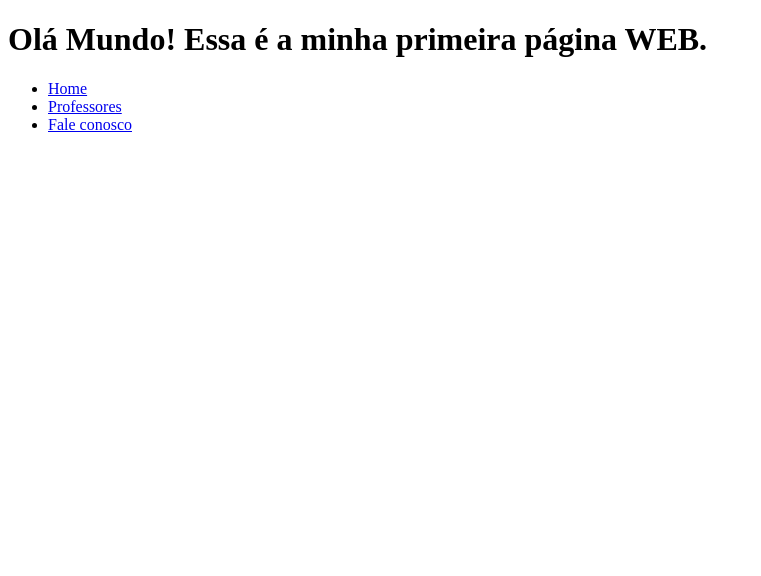
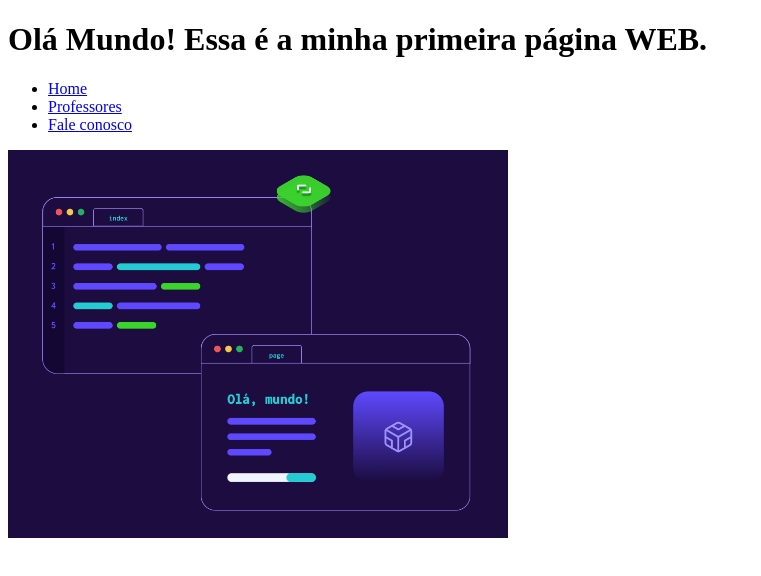
Before and after one commit to pauloanjo/devaria-aulaHTML-2031, a plain HTML site: page index.html in a window 1280 px wide. Shown: the whole page, without its empty margins (0-761 px from the left). Drawn offline with Linux system fonts and the light colour scheme.

Commit message:
Criação da main

```diff
--- a/index.html
+++ b/index.html
@@ -17,5 +17,10 @@
             </ul>
         </nav>
     </header>
+    <main>
+        <section>
+            <img src="fotos/fotohome.png" width="500" alt="Devaria - Olá mundo">
+        </section>
+    </main>
 </body>
 </html>
```
Also changed, not shown: fotos/fotohome.png (added), fotos/fotoprofessores.png (added).
